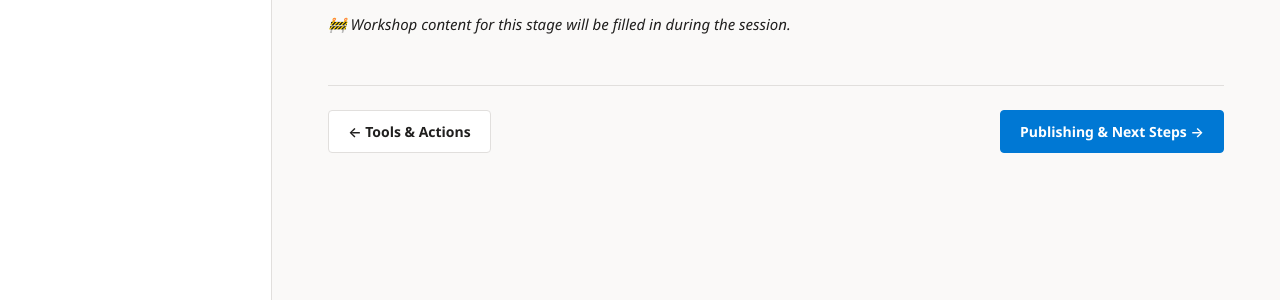
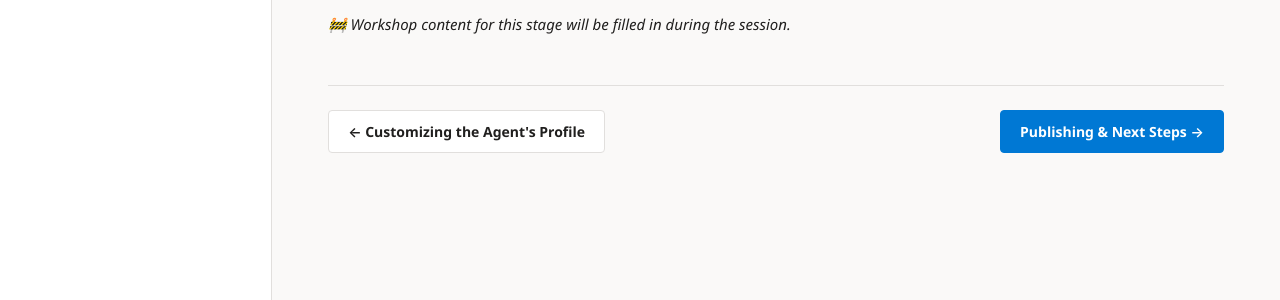
Before and after one commit to thloke/directionsAsia2026, a Jekyll site: the page built from stages/04-testing.md, in a window 1280 px wide. Shown: the part 548-848 px from the top of the page. Built offline with Jekyll 4.4.1, drawn with Linux system fonts in a browser that asks for light colours.

Commit message:
Rename stage 3 URL to 03-profile-customization
Co-authored-by: Copilot <223556219+Copilot@users.noreply.github.com>

```diff
--- a/_config.yml
+++ b/_config.yml
@@ -20,7 +20,7 @@ stages:
     icon: "🤖"
   - num: 3
     title: "Customizing the Agent's Profile"
-    url: "/stages/03-tools-actions/"
+    url: "/stages/03-profile-customization/"
     description: "Use profile customization to control what your agent can see and access."
     icon: "🎨"
   - num: 4
--- a/stages/04-testing.md
+++ b/stages/04-testing.md
@@ -3,8 +3,8 @@ layout: stage
 title: "Testing & Debugging"
 stage_num: 4
 description: "Test your agent and debug common issues."
-prev_stage: /stages/03-tools-actions/
-prev_title: "Tools & Actions"
+prev_stage: /stages/03-profile-customization/
+prev_title: "Customizing the Agent's Profile"
 next_stage: /stages/05-publishing/
 next_title: "Publishing & Next Steps"
 ---
```
Also changed, not shown: stages/02-first-agent.md (+1 -1 lines), stages/03-profile-customization.md (renamed from stages/03-tools-actions.md).
